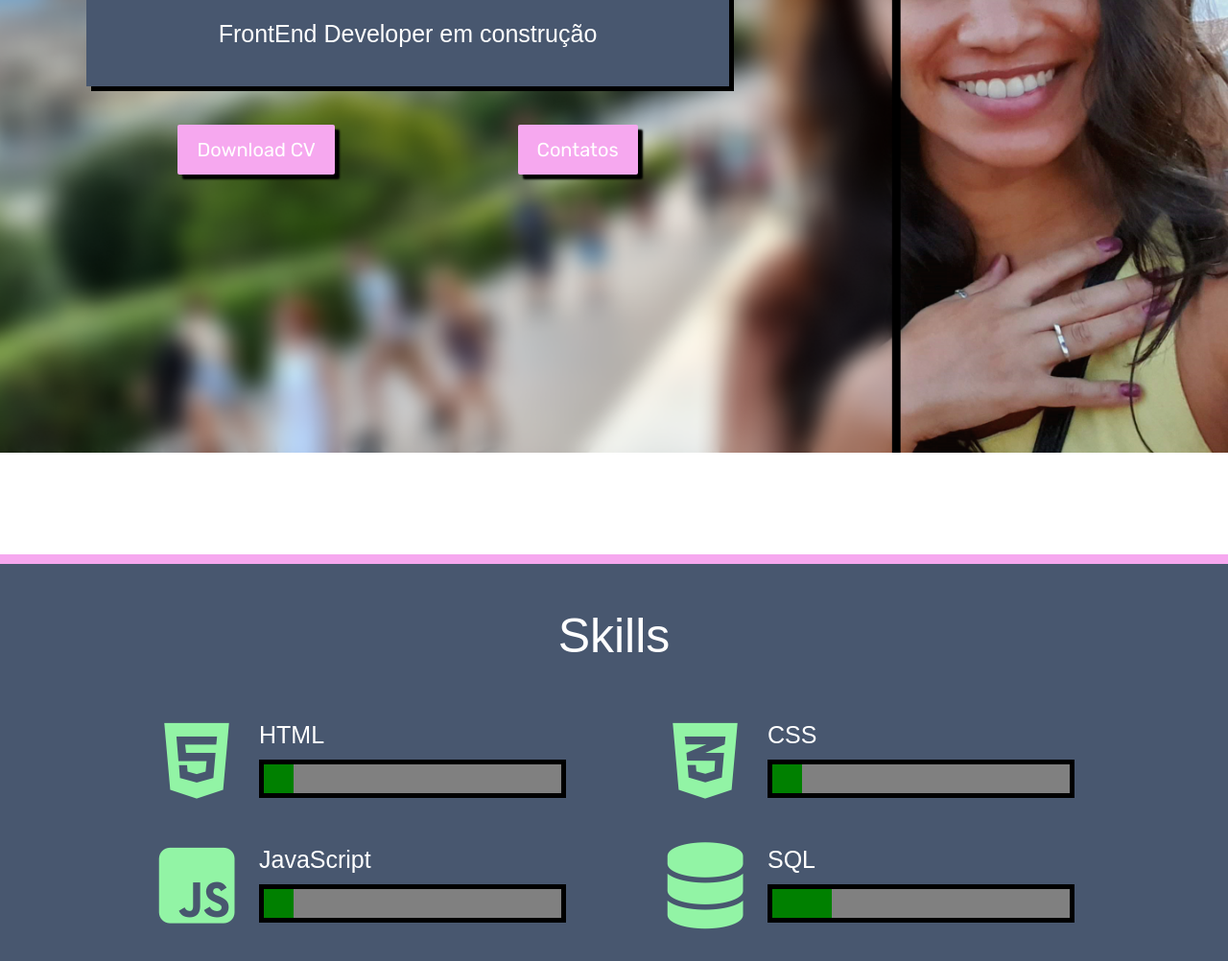
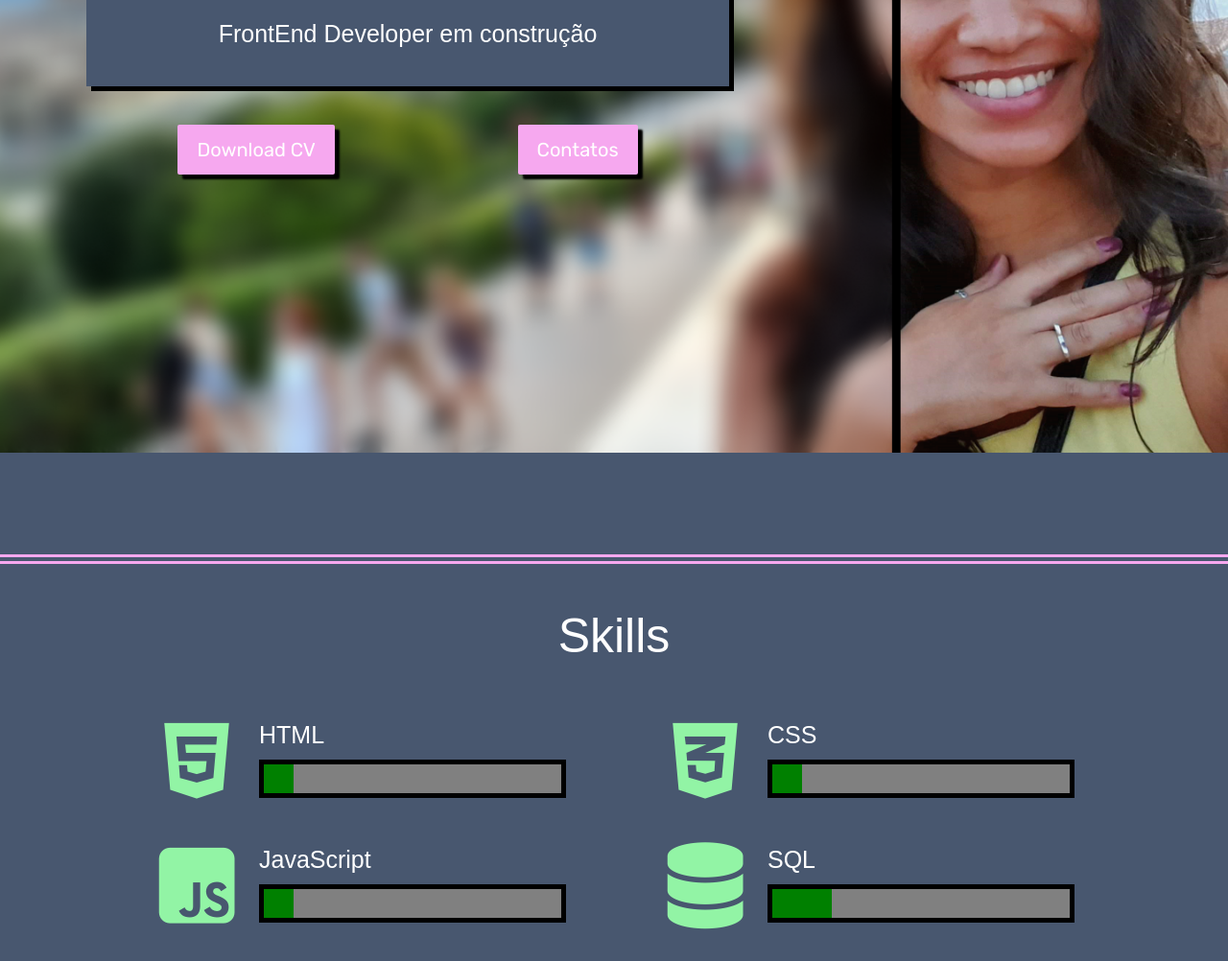
Before and after one commit to danicaus/danicaus.github.io, a plain HTML site: page index.html in a window 1280 px wide. Shown: the part 298-1300 px from the top of the page at 96% size. Drawn offline with Linux system fonts and the light colour scheme; a web font is replaced by a local one.

Commit message:
Change borders

```diff
--- a/css/components/contact-form.css
+++ b/css/components/contact-form.css
@@ -1,4 +1,5 @@
 .contact-form {
     padding-left: 40px;
     padding-right: 40px;
+    border-bottom-style: solid;
 }
--- a/css/components/main-banner.css
+++ b/css/components/main-banner.css
@@ -3,8 +3,9 @@
     background-image: url(../../assets/img/photos.png);
     background-repeat: no-repeat;
     background-size: 100%;
+    background-color: var(--color-second);
     height: 800px;
-    border-bottom: 10px solid var(--color-first);
+    border-bottom: 10px double var(--color-first);
     padding-top: 115px;
     padding-left: 90px;
 }
--- a/css/components/main-section.css
+++ b/css/components/main-section.css
@@ -2,7 +2,7 @@
     background-color: var(--color-second);
     padding-top: 50px;
     padding-bottom: 100px;
-    border-bottom: 10px solid var(--color-first);
+    border-bottom: 10px double var(--color-first);
 }
 
 .main-section .main-title {
```
